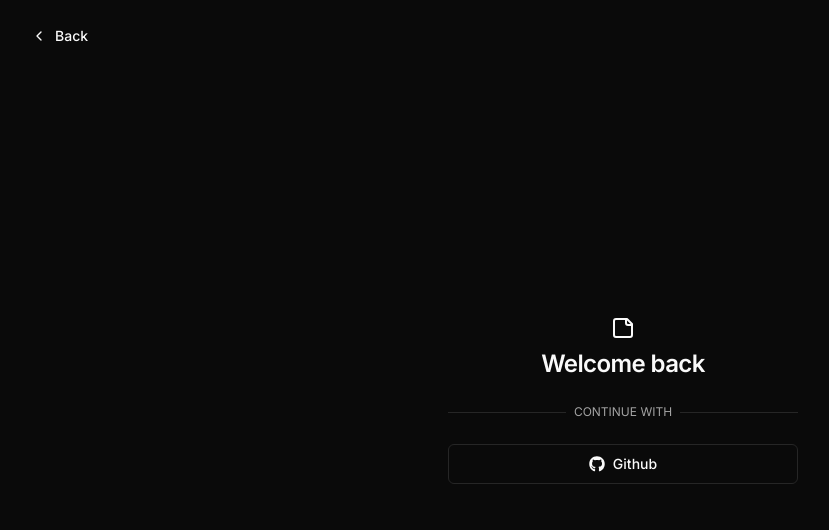
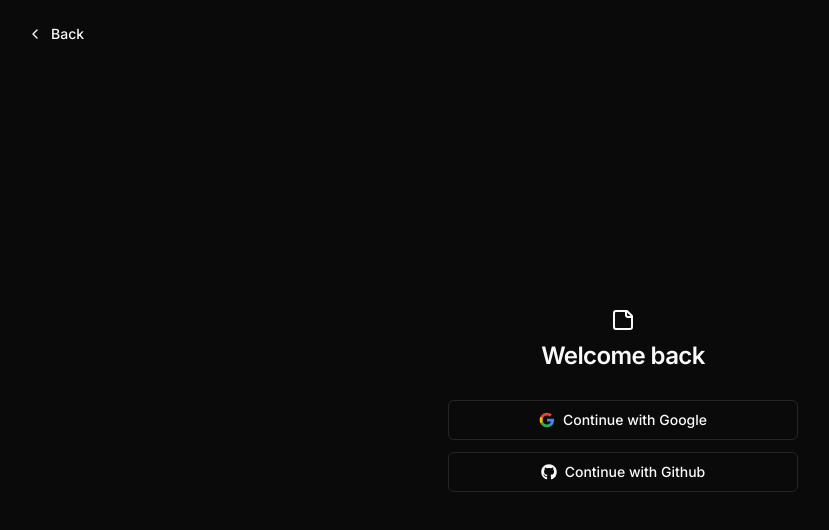
Before and after one commit to tomaszwysocki/quicknotes, a Next.js app: page /login in a window 1280 px wide. Shown: the top 530 px of the page, without its empty margins (17-846 px from the left). Built offline with nearby package versions, Linux system fonts and the light colour scheme.

Commit message:
feat: implement login authentication with Google

```diff
--- a/app/(auth)/login/page.tsx
+++ b/app/(auth)/login/page.tsx
@@ -16,8 +16,8 @@
             <Link
                 href='/'
                 className={cn(
-                    buttonVariants({ variant: 'ghost' }),
-                    'absolute left-4 top-4 md:left-8    '
+                    buttonVariants({ variant: 'ghost', size: 'sm' }),
+                    'absolute left-4 top-4 md:left-8'
                 )}
             >
                 <>
@@ -25,7 +25,7 @@
                     Back
                 </>
             </Link>
-            <div className='mx-auto flex w-full flex-col justify-center space-y-6 sm:w-[350px]'>
+            <div className='mx-auto flex w-full flex-col justify-center space-y-4 sm:w-[350px]'>
                 <div className='flex flex-col space-y-2 text-center'>
                     <Icons.stickyNote className='mx-auto h-6 w-6' />
                     <h1 className='text-2xl font-semibold tracking-tight'>
--- a/components/icons.tsx
+++ b/components/icons.tsx
@@ -11,7 +11,7 @@
     moon: Moon,
     sun: Sun,
     user: User,
-    gitHub: ({ ...props }: LucideProps) => (
+    github: ({ ...props }: LucideProps) => (
         <svg
             aria-hidden="true"
             focusable="false"
@@ -28,4 +28,25 @@
             ></path>
         </svg>
     ),
+    google: (props: LucideProps) => (
+        <svg {...props} viewBox='0 0 24 24'>
+            <path
+                d='M22.56 12.25c0-.78-.07-1.53-.2-2.25H12v4.26h5.92c-.26 1.37-1.04 2.53-2.21 3.31v2.77h3.57c2.08-1.92 3.28-4.74 3.28-8.09z'
+                fill='#4285F4'
+            />
+            <path
+                d='M12 23c2.97 0 5.46-.98 7.28-2.66l-3.57-2.77c-.98.66-2.23 1.06-3.71 1.06-2.86 0-5.29-1.93-6.16-4.53H2.18v2.84C3.99 20.53 7.7 23 12 23z'
+                fill='#34A853'
+            />
+            <path
+                d='M5.84 14.09c-.22-.66-.35-1.36-.35-2.09s.13-1.43.35-2.09V7.07H2.18C1.43 8.55 1 10.22 1 12s.43 3.45 1.18 4.93l2.85-2.22.81-.62z'
+                fill='#FBBC05'
+            />
+            <path
+                d='M12 5.38c1.62 0 3.06.56 4.21 1.64l3.15-3.15C17.45 2.09 14.97 1 12 1 7.7 1 3.99 3.47 2.18 7.07l3.66 2.84c.87-2.6 3.3-4.53 6.16-4.53z'
+                fill='#EA4335'
+            />
+            <path d='M1 1h22v22H1z' fill='none' />
+        </svg>
+    ),
 }
--- a/components/user-auth-form.tsx
+++ b/components/user-auth-form.tsx
@@ -9,6 +9,7 @@
 
 export function UserAuthForm() {
     const [isGithubLoading, setIsGithubLoading] = useState(false)
+    const [isGoogleLoading, setIsGoogleLoading] = useState(false)
     const { toast } = useToast()
 
     const loginWithGithub = async () => {
@@ -26,18 +27,48 @@
         }
     }
 
+    const loginWithGoogle = async () => {
+        setIsGoogleLoading(true)
+        try {
+            await signIn('google')
+        } catch (error) {
+            toast({
+                title: 'Error',
+                description: 'There was an error logging in with Google',
+                variant: 'destructive',
+            })
+        } finally {
+            setIsGoogleLoading(false)
+        }
+    }
+
     return (
-        <div className='grid gap-6'>
+        <div className='grid gap-3'>
             <div className='relative'>
-                <div className='absolute inset-0 flex items-center'>
+                {/* <div className='absolute inset-0 flex items-center'>
                     <span className='w-full border-t' />
-                </div>
-                <div className='relative flex justify-center text-xs uppercase'>
+                </div> */}
+                {/* <div className='relative flex justify-center text-xs uppercase'>
                     <span className='bg-background px-2 text-muted-foreground'>
                         Continue with
                     </span>
-                </div>
+                </div> */}
             </div>
+            <button
+                type='button'
+                className={cn(buttonVariants({ variant: 'outline' }))}
+                onClick={() => {
+                    loginWithGoogle()
+                }}
+                disabled={isGoogleLoading}
+            >
+                {isGoogleLoading ? (
+                    <Icons.spinner className="mr-2 h-4 w-4 animate-spin" />
+                ) : (
+                    <Icons.google className="mr-2 h-4 w-4" />
+                )}{" "}
+                Continue with Google
+            </button>
             <button
                 type='button'
                 className={cn(buttonVariants({ variant: 'outline' }))}
@@ -49,9 +80,9 @@
                 {isGithubLoading ? (
                     <Icons.spinner className="mr-2 h-4 w-4 animate-spin" />
                 ) : (
-                    <Icons.gitHub className="mr-2 h-4 w-4" />
+                    <Icons.github className="mr-2 h-4 w-4" />
                 )}{" "}
-                Github
+                Continue with Github
             </button>
         </div>
     )
--- a/lib/auth.ts
+++ b/lib/auth.ts
@@ -1,4 +1,5 @@
 import GitHubProvider from 'next-auth/providers/github'
+import GoogleProvider from 'next-auth/providers/google'
 import { getServerSession, type NextAuthOptions } from 'next-auth'
 import { PrismaAdapter } from '@auth/prisma-adapter'
 import { db } from '@/lib/db'
@@ -15,6 +16,10 @@
         GitHubProvider({
             clientId: process.env.GITHUB_CLIENT_ID!,
             clientSecret: process.env.GITHUB_CLIENT_SECRET!,
+        }),
+        GoogleProvider({
+            clientId: process.env.GOOGLE_CLIENT_ID!,
+            clientSecret: process.env.GOOGLE_CLIENT_SECRET!,
         }),
     ],
     callbacks: {
--- a/next.config.js
+++ b/next.config.js
@@ -4,7 +4,10 @@
         remotePatterns: [
             {
                 hostname: 'avatars.githubusercontent.com',
-            }
+            },
+            {
+                hostname: 'lh3.googleusercontent.com',
+            },
         ]
     }
 }
```
